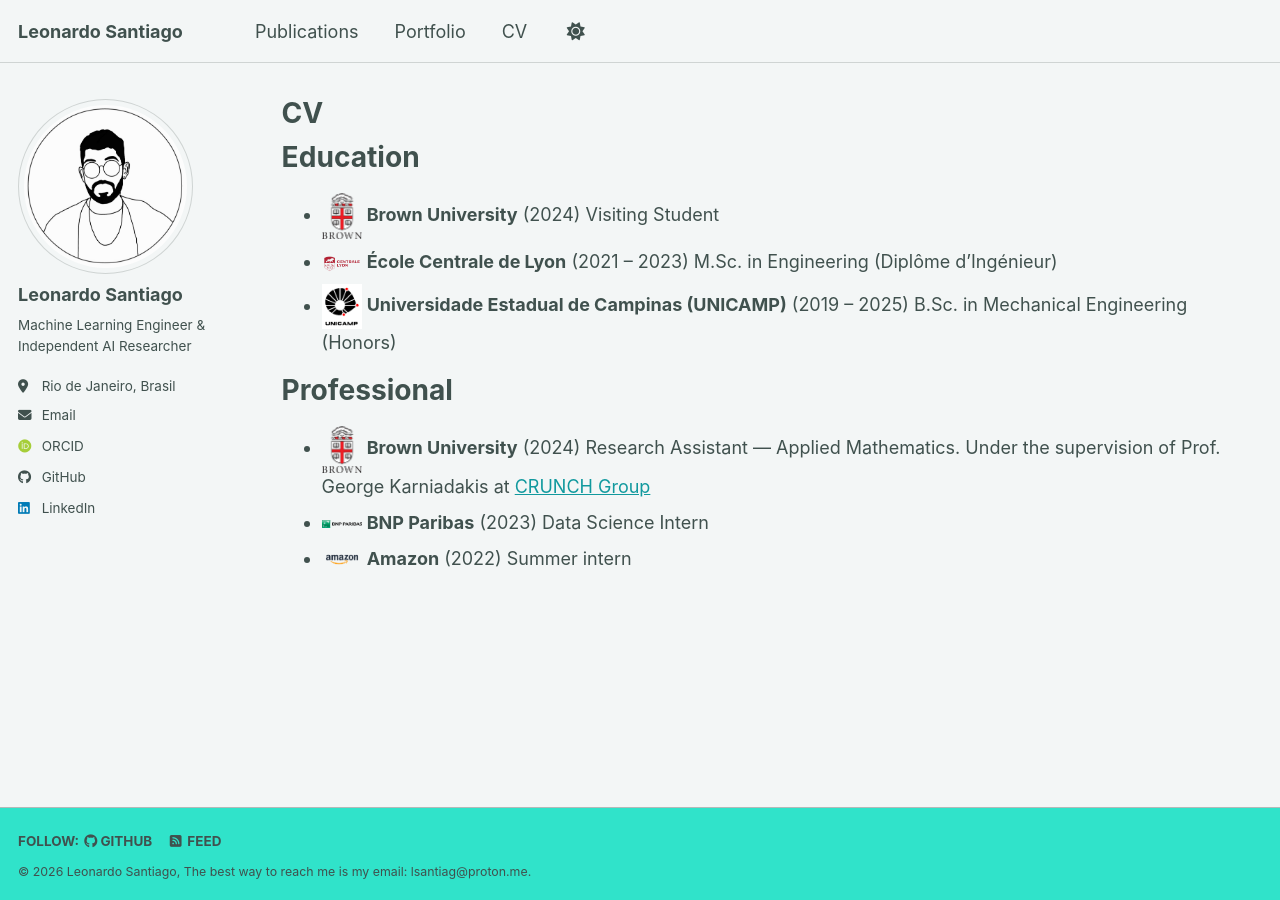
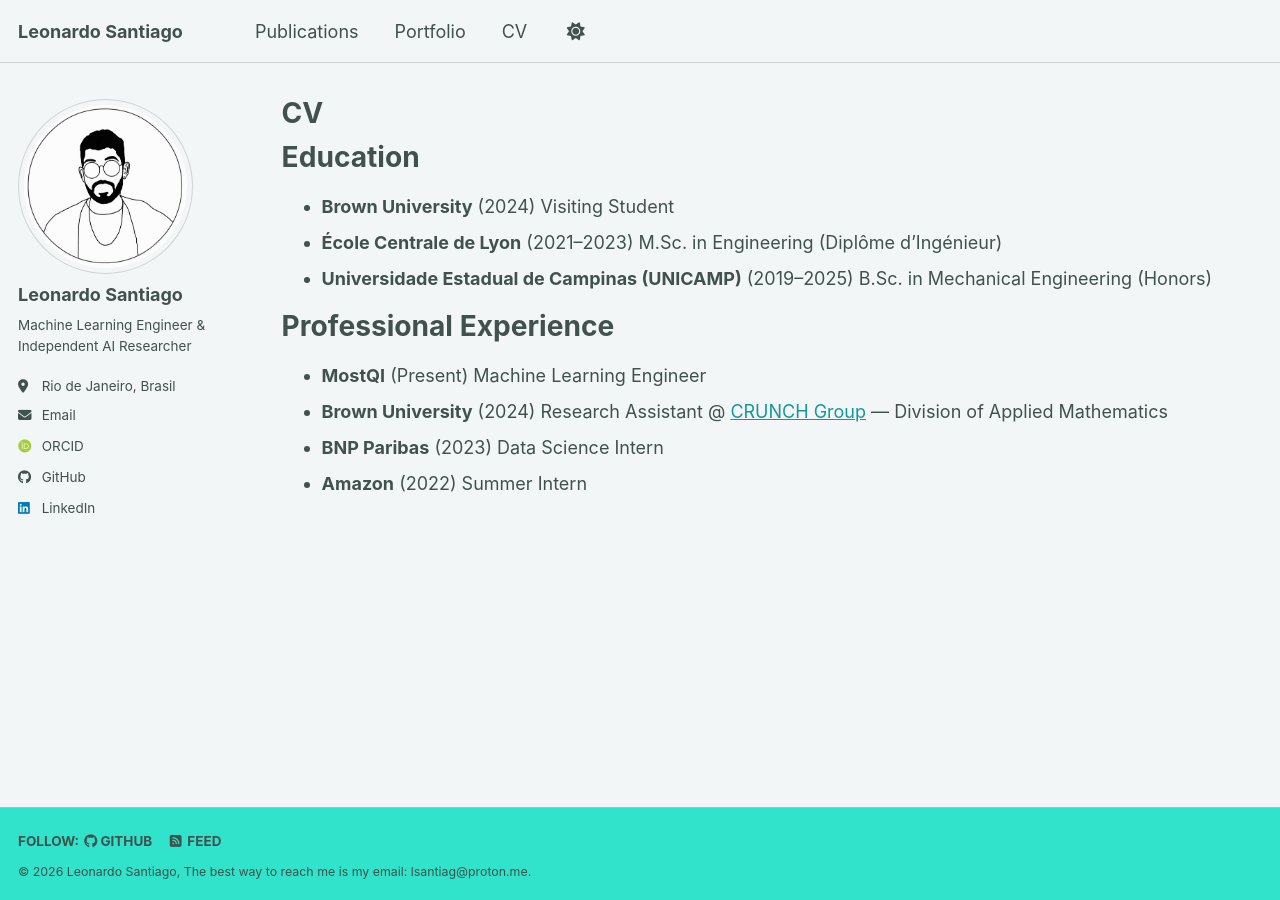
Before and after one commit to lsantiago-s/lsantiago-s.github.io, a Jekyll site: the page built from _pages/cv.md, in a window 1280 px wide. Built offline with Jekyll 4.4.1, drawn with Linux system fonts in a browser that asks for light colours; some web fonts are replaced; a script bundle is joined from its source files by our own code; library files that are not in the unit come from our copies.

Commit message:
Refactor CV formatting for clarity and consistency
Updated formatting and improved consistency in education and professional experience sections.

```diff
--- a/_pages/cv.md
+++ b/_pages/cv.md
@@ -9,19 +9,20 @@
 
 Education
 ======
-* <img src="/images/brown.png" alt="Brown" width="40" height="40"> **Brown University** (2024)
+* **Brown University** (2024)
   Visiting Student
-* <img src="/images/ecl.png" alt="ECL" width="40" height="40"> **École Centrale de Lyon** (2021 – 2023)
+* **École Centrale de Lyon** (2021–2023)
   M.Sc. in Engineering (Diplôme d'Ingénieur)
-* <img src="/images/unicamp.jpg" alt="UNICAMP" width="40" height="40"> **Universidade Estadual de Campinas (UNICAMP)** (2019 – 2025)
+* **Universidade Estadual de Campinas (UNICAMP)** (2019–2025)
   B.Sc. in Mechanical Engineering (Honors)
 
-Professional
+Professional Experience
 ======
-* <img src="/images/brown.png" alt="Brown" width="40" height="40"> **Brown University** (2024)
-  Research Assistant — Applied Mathematics.
-  Under the supervision of Prof. George Karniadakis at [CRUNCH Group](https://sites.brown.edu/crunch-group/)
-* <img src="/images/bnp.png" alt="BNP Paribas" width="40" height="40"> **BNP Paribas** (2023)
+* **MostQI** (Present)
+  Machine Learning Engineer
+* **Brown University** (2024)
+  Research Assistant @ [CRUNCH Group](https://sites.brown.edu/crunch-group/) — Division of Applied Mathematics
+* **BNP Paribas** (2023)
   Data Science Intern
-* <img src="/images/amazon.png" alt="Amazon" width="40" height="40"> **Amazon** (2022)
-  Summer intern
+* **Amazon** (2022)
+  Summer Intern
```
